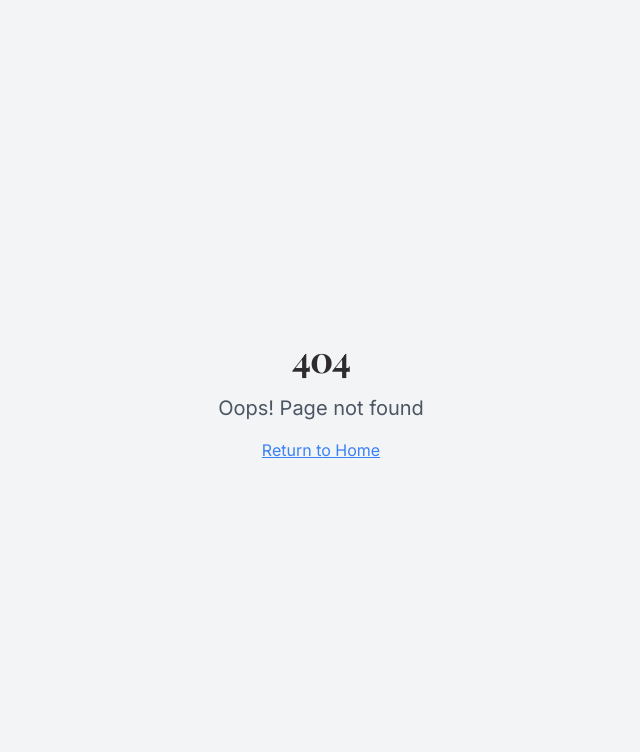
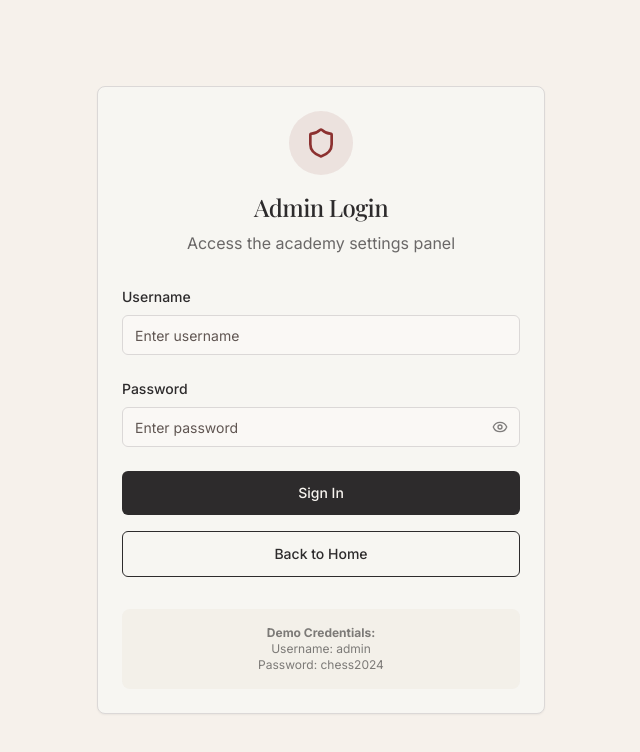
Before and after one commit to Jazzhdqmedia/chess-academy-builder, a React (Vite) app: page /admin-login in a window 1280 px wide. Before the commit this address had no page. Shown: the top 752 px of the page, without its empty margins (319-959 px from the left). Built offline with nearby package versions, Linux system fonts and the light colour scheme.

Commit message:
Add admin login page
Implemented an admin login page for updating website details.

```diff
--- a/src/App.tsx
+++ b/src/App.tsx
@@ -1,4 +1,3 @@
-
 import { Toaster } from "@/components/ui/toaster";
 import { Toaster as Sonner } from "@/components/ui/sonner";
 import { TooltipProvider } from "@/components/ui/tooltip";
@@ -7,6 +6,7 @@ import { BrowserRouter, Routes, Route } from "react-router-dom";
 import Index from "./pages/Index";
 import Settings from "./pages/Settings";
 import Admission from "./pages/Admission";
+import AdminLogin from "./pages/AdminLogin";
 import NotFound from "./pages/NotFound";
 import { AcademyProvider } from "./context/AcademyContext";
 
@@ -23,6 +23,7 @@ const App = () => {
             <Routes>
               <Route path="/" element={<Index />} />
               <Route path="/admission" element={<Admission />} />
+              <Route path="/admin-login" element={<AdminLogin />} />
               <Route path="/settings" element={<Settings />} />
               {/* ADD ALL CUSTOM ROUTES ABOVE THE CATCH-ALL "*" ROUTE */}
               <Route path="*" element={<NotFound />} />
--- /dev/null
+++ b/src/components/AdminRoute.tsx
@@ -0,0 +1,45 @@
+
+import React, { useEffect, useState } from "react";
+import { useNavigate } from "react-router-dom";
+import { Shield } from "lucide-react";
+
+interface AdminRouteProps {
+  children: React.ReactNode;
+}
+
+const AdminRoute: React.FC<AdminRouteProps> = ({ children }) => {
+  const [isAuthenticated, setIsAuthenticated] = useState<boolean | null>(null);
+  const navigate = useNavigate();
+
+  useEffect(() => {
+    const checkAuth = () => {
+      const isLoggedIn = localStorage.getItem("isAdminLoggedIn") === "true";
+      setIsAuthenticated(isLoggedIn);
+
+      if (!isLoggedIn) {
+        navigate("/admin-login");
+      }
+    };
+
+    checkAuth();
+  }, [navigate]);
+
+  if (isAuthenticated === null) {
+    return (
+      <div className="min-h-screen flex items-center justify-center">
+        <div className="text-center">
+          <Shield className="h-12 w-12 text-chess-mahogany/50 mx-auto mb-4 animate-pulse" />
+          <p className="text-chess-charcoal/70">Checking authentication...</p>
+        </div>
+      </div>
+    );
+  }
+
+  if (!isAuthenticated) {
+    return null;
+  }
+
+  return <>{children}</>;
+};
+
+export default AdminRoute;
--- a/src/components/Navbar.tsx
+++ b/src/components/Navbar.tsx
@@ -1,4 +1,3 @@
-
 import React, { useState, useEffect } from "react";
 import { Link, useLocation } from "react-router-dom";
 import { Menu, X, Trophy, Settings } from "lucide-react";
@@ -10,6 +9,7 @@ const Navbar: React.FC = () => {
   const [mobileMenuOpen, setMobileMenuOpen] = useState(false);
   const { academyName, logo } = useAcademy();
   const location = useLocation();
+  const isAdminLoggedIn = localStorage.getItem("isAdminLoggedIn") === "true";
 
   useEffect(() => {
     const handleScroll = () => {
@@ -50,11 +50,11 @@ const Navbar: React.FC = () => {
             <a href="#gallery" className="nav-link">Gallery</a>
             <Link to="/admission" className="nav-link">Admission</Link>
             <Link
-              to="/settings"
+              to={isAdminLoggedIn ? "/settings" : "/admin-login"}
               className="flex items-center space-x-1 nav-link"
             >
               <Settings className="h-4 w-4" />
-              <span>Settings</span>
+              <span>Admin</span>
             </Link>
           </div>
 
@@ -79,11 +79,11 @@ const Navbar: React.FC = () => {
               <a href="#gallery" className="nav-link-mobile">Gallery</a>
               <Link to="/admission" className="nav-link-mobile">Admission</Link>
               <Link
-                to="/settings"
+                to={isAdminLoggedIn ? "/settings" : "/admin-login"}
                 className="flex items-center space-x-2 nav-link-mobile"
               >
                 <Settings className="h-4 w-4" />
-                <span>Settings</span>
+                <span>Admin</span>
               </Link>
             </div>
           </div>
--- /dev/null
+++ b/src/pages/AdminLogin.tsx
@@ -0,0 +1,134 @@
+
+import React, { useState } from "react";
+import { useNavigate } from "react-router-dom";
+import { Eye, EyeOff, Shield } from "lucide-react";
+import { useToast } from "@/hooks/use-toast";
+import { useAcademy } from "@/context/AcademyContext";
+
+const AdminLogin: React.FC = () => {
+  const [username, setUsername] = useState("");
+  const [password, setPassword] = useState("");
+  const [showPassword, setShowPassword] = useState(false);
+  const [isLoading, setIsLoading] = useState(false);
+  const navigate = useNavigate();
+  const { toast } = useToast();
+
+  // Simple admin credentials (in a real app, this would be handled securely)
+  const ADMIN_USERNAME = "admin";
+  const ADMIN_PASSWORD = "chess2024";
+
+  const handleLogin = async (e: React.FormEvent) => {
+    e.preventDefault();
+    setIsLoading(true);
+
+    // Simulate loading
+    await new Promise(resolve => setTimeout(resolve, 1000));
+
+    if (username === ADMIN_USERNAME && password === ADMIN_PASSWORD) {
+      localStorage.setItem("isAdminLoggedIn", "true");
+      toast({
+        title: "Login successful",
+        description: "Welcome to the admin panel",
+      });
+      navigate("/settings");
+    } else {
+      toast({
+        title: "Login failed",
+        description: "Invalid username or password",
+        variant: "destructive",
+      });
+    }
+
+    setIsLoading(false);
+  };
+
+  return (
+    <div className="min-h-screen flex items-center justify-center bg-chess-light/20">
+      <div className="max-w-md w-full mx-4">
+        <div className="chess-card">
+          <div className="text-center mb-8">
+            <div className="inline-flex items-center justify-center w-16 h-16 bg-chess-mahogany/10 rounded-full mb-4">
+              <Shield className="h-8 w-8 text-chess-mahogany" />
+            </div>
+
+            <h1 className="text-2xl font-serif mb-2">Admin Login</h1>
+            <p className="text-chess-charcoal/70">
+              Access the academy settings panel
+            </p>
+          </div>
+
+          <form onSubmit={handleLogin} className="space-y-6">
+            <div>
+              <label className="block text-sm font-medium mb-2">
+                Username
+              </label>
+              <input
+                type="text"
+                value={username}
+                onChange={(e) => setUsername(e.target.value)}
+                className="chess-input w-full"
+                placeholder="Enter username"
+                required
+              />
+            </div>
+
+            <div>
+              <label className="block text-sm font-medium mb-2">
+                Password
+              </label>
+              <div className="relative">
+                <input
+                  type={showPassword ? "text" : "password"}
+                  value={password}
+                  onChange={(e) => setPassword(e.target.value)}
+                  className="chess-input w-full pr-10"
+                  placeholder="Enter password"
+                  required
+                />
+                <button
+                  type="button"
+                  onClick={() => setShowPassword(!showPassword)}
+                  className="absolute right-3 top-1/2 transform -translate-y-1/2 text-chess-charcoal/60 hover:text-chess-charcoal"
+                >
+                  {showPassword ? (
+                    <EyeOff className="h-4 w-4" />
+                  ) : (
+                    <Eye className="h-4 w-4" />
+                  )}
+                </button>
+              </div>
+            </div>
+
+            <div className="space-y-4">
+              <button
+                type="submit"
+                disabled={isLoading}
+                className="chess-btn-primary w-full py-3 disabled:opacity-50 disabled:cursor-not-allowed"
+              >
+                {isLoading ? "Signing in..." : "Sign In"}
+              </button>
+
+              <button
+                type="button"
+                onClick={() => navigate("/")}
+                className="chess-btn-outline w-full py-3"
+              >
+                Back to Home
+              </button>
+            </div>
+          </form>
+
+          <div className="mt-8 p-4 bg-chess-light/30 rounded-lg">
+            <p className="text-xs text-chess-charcoal/60 text-center">
+              <strong>Demo Credentials:</strong><br />
+              Username: admin<br />
+              Password: chess2024
+            </p>
+          </div>
+        </div>
+      </div>
+    </div>
+  );
+};
+
+export default AdminLogin;
--- a/src/pages/Settings.tsx
+++ b/src/pages/Settings.tsx
@@ -1,7 +1,6 @@
-
 import React, { useState, useEffect } from "react";
 import { useNavigate } from "react-router-dom";
-import { Trophy, Upload, X, Camera, User } from "lucide-react";
+import { Trophy, Upload, X, Camera, User, LogOut } from "lucide-react";
 import { useAcademy } from "@/context/AcademyContext";
 import Navbar from "@/components/Navbar";
 import Footer from "@/components/Footer";
@@ -9,6 +8,7 @@ import { useToast } from "@/hooks/use-toast";
 import ProgramSettings from "@/components/ProgramSettings";
 import ContactSettings from "@/components/ContactSettings";
 import FormSettings from "@/components/FormSettings";
+import AdminRoute from "@/components/AdminRoute";
 
 const Settings: React.FC = () => {
   const navigate = useNavigate();
@@ -28,24 +28,15 @@ const Settings: React.FC = () => {
   const [nameInput, setNameInput] = useState(academyName);
   const [masterNameInput, setMasterNameInput] = useState(masterInfo.name);
   const [masterBioInput, setMasterBioInput] = useState(masterInfo.bio);
-  const isDevelopment = import.meta.env.DEV;
 
-  // Redirect if not in development mode
-  useEffect(() => {
-    if (!isDevelopment) {
-      navigate('/');
+  const handleLogout = () => {
+    localStorage.removeItem("isAdminLoggedIn");
     toast({
-        title: "Access restricted",
-        description: "Settings are only available in development mode",
-        variant: "destructive"
+      title: "Logged out",
+      description: "You have been logged out successfully",
     });
-    }
-  }, [isDevelopment, navigate, toast]);
-
-  // Return early if not in development mode
-  if (!isDevelopment) {
-    return null;
-  }
+    navigate("/");
+  };
 
   const handleSaveAcademyInfo = () => {
     setAcademyName(nameInput);
@@ -143,23 +134,33 @@ const Settings: React.FC = () => {
   };
 
   return (
+    <AdminRoute>
       <div className="min-h-screen flex flex-col">
         <Navbar />
         <main className="flex-1 pt-28 pb-20">
           <div className="chess-container">
             <div className="flex items-center justify-between mb-10">
               <div>
-              <h1 className="text-3xl font-serif mb-2">Settings</h1>
+                <h1 className="text-3xl font-serif mb-2">Admin Panel</h1>
                 <p className="text-chess-charcoal/70">
                   Customize your academy website
                 </p>
               </div>
+              <div className="flex space-x-3">
                 <button
                   onClick={() => navigate("/")}
                   className="chess-btn-outline px-4 py-2"
                 >
                   Back to Home
                 </button>
+                <button
+                  onClick={handleLogout}
+                  className="chess-btn-outline px-4 py-2 flex items-center space-x-2 text-chess-mahogany border-chess-mahogany hover:bg-chess-mahogany hover:text-white"
+                >
+                  <LogOut className="h-4 w-4" />
+                  <span>Logout</span>
+                </button>
+              </div>
             </div>
 
             <div className="space-y-12">
@@ -386,6 +387,7 @@ const Settings: React.FC = () => {
         </main>
         <Footer />
       </div>
+    </AdminRoute>
   );
 };
 
```
Lines whose indentation alone changed are shown as unchanged.
